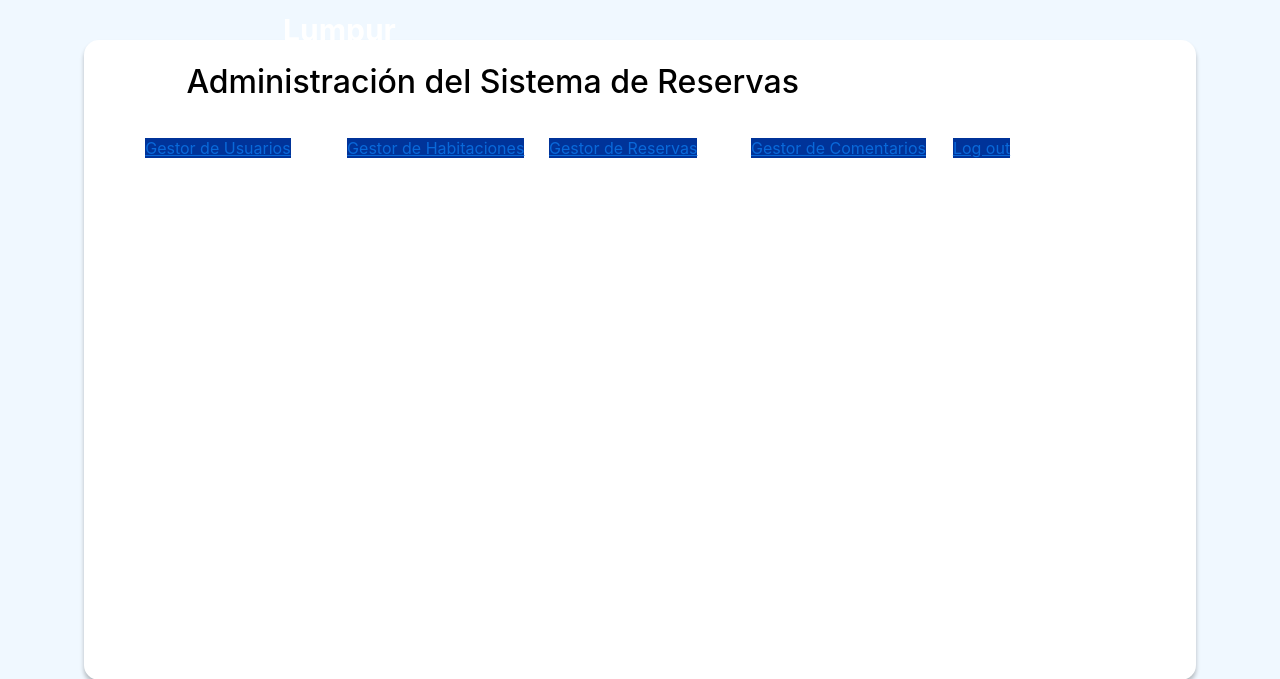
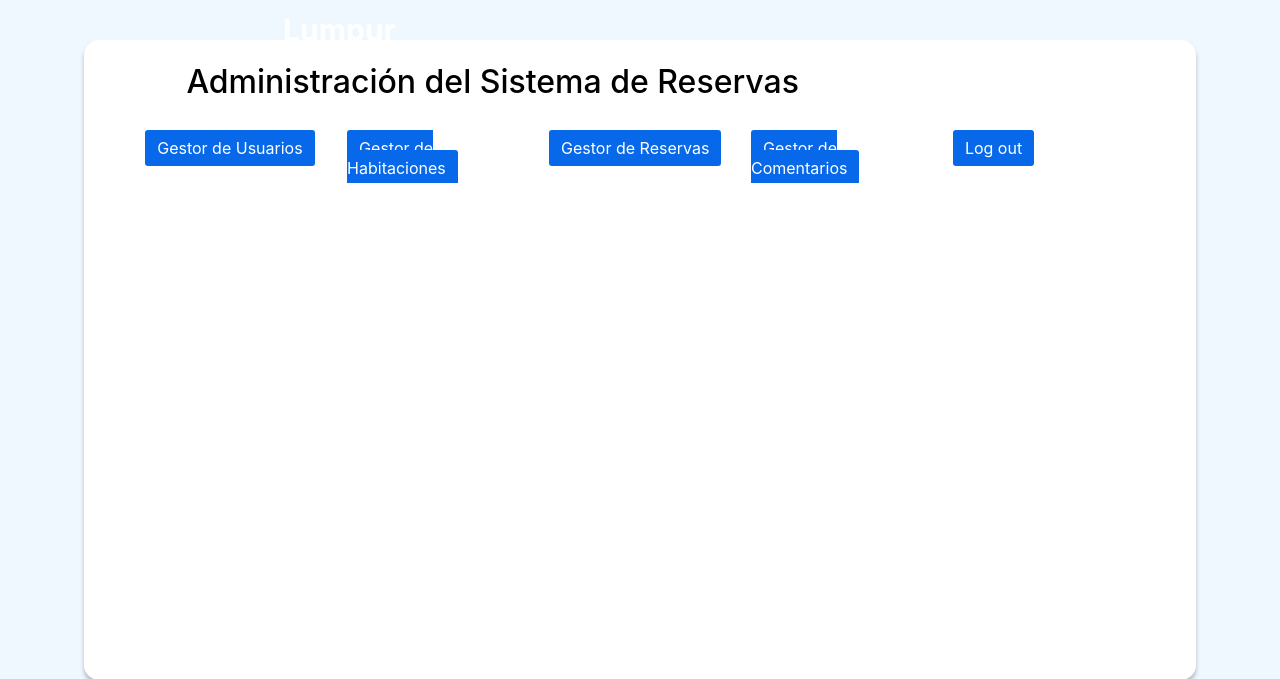
Before and after one commit to Dierickb/reservaHotel, a Flask app: page /admin in a window 1280 px wide. Shown: the part 60-739 px from the top of the page. Run offline with Flask 2, Linux system fonts and the light colour scheme; a user stored in the database is signed in; some libraries are stand-ins or nearby versions.

Commit message:
feat: admin template edit

```diff
--- a/app/routes/routes.py
+++ b/app/routes/routes.py
@@ -78,7 +78,7 @@ def signupPost():
                 address=data["address"],rol="Cliente")
 
     user_new = users_controller.create(user)
-    return jsonify(user_new)
+    return redirect(url_for('api.loginGet'))
 
 
 @global_scope.route("/users", methods=['GET'])
--- a/app/views/static/css/navigation.css
+++ b/app/views/static/css/navigation.css
@@ -46,3 +46,11 @@
   background-color: #034574;
   transition: 0.5s;
 }
+
+.select_button:hover,
+.select_button {
+  background-color: #0769e9;
+  color: white;
+  text-decoration: none;
+  height:54px
+}
--- a/app/views/templates/admin.html
+++ b/app/views/templates/admin.html
@@ -16,44 +16,33 @@
                 <div class="cardContent no-pa-l allWidth inline-flex">
 
                     <div class="cardSubContent">
-                        <div class="buttons">
-                            <a class="button is-primary"  href="{{url_for('api.gUser')}}" style="background-color: #003399">
+                            <a class="select_button nav-menu-link"  href="{{url_for('api.gUser')}}" style="background-color: #0769e9">
                                 Gestor de Usuarios
                             </a>
-                        </div>
                     </div>
 
                     <div class="cardSubContent">
-                        <div class="buttons">
-                            <a class="button is-primary"  href="{{url_for('api.gRooms')}}" style="background-color: #003399">
+                            <a class="select_button nav-menu-link"  href="{{url_for('api.gRooms')}}" style="background-color: #0769e9">
                             Gestor de Habitaciones
                             </a>
-                        </div>
                     </div>
 
                     <div class="cardSubContent">
-                        <div class="buttons">
-                            <a class="button is-primary"  href="{{url_for('api.gReservation')}}" style="background-color: #003399">
+                            <a class="select_button nav-menu-link"  href="{{url_for('api.gReservation')}}">
                                 Gestor de Reservas
                             </a>
-                        </div>
-
                     </div>
 
                     <div class="cardSubContent">
-                        <div class="buttons">
-                            <a class="button is-primary"  href="{{url_for('api.gComments')}}" style="background-color: #003399">
+                            <a class="select_button nav-menu-link"  href="{{url_for('api.gComments')}}" >
                                 Gestor de Comentarios
                             </a>
-                        </div>
                     </div>
 
                     <div class="cardSubContent">
-                        <div class="buttons">
-                            <a class="button is-primary"  href="{{url_for('api.logout', rol=session['rol'])}}" style="background-color: #003399">
+                            <a class="select_button nav-menu-link"  href="{{url_for('api.logout', rol=session['rol'])}}">
                               Log out
                             </a>
-                        </div>
                     </div>
                 </div>
 
```
